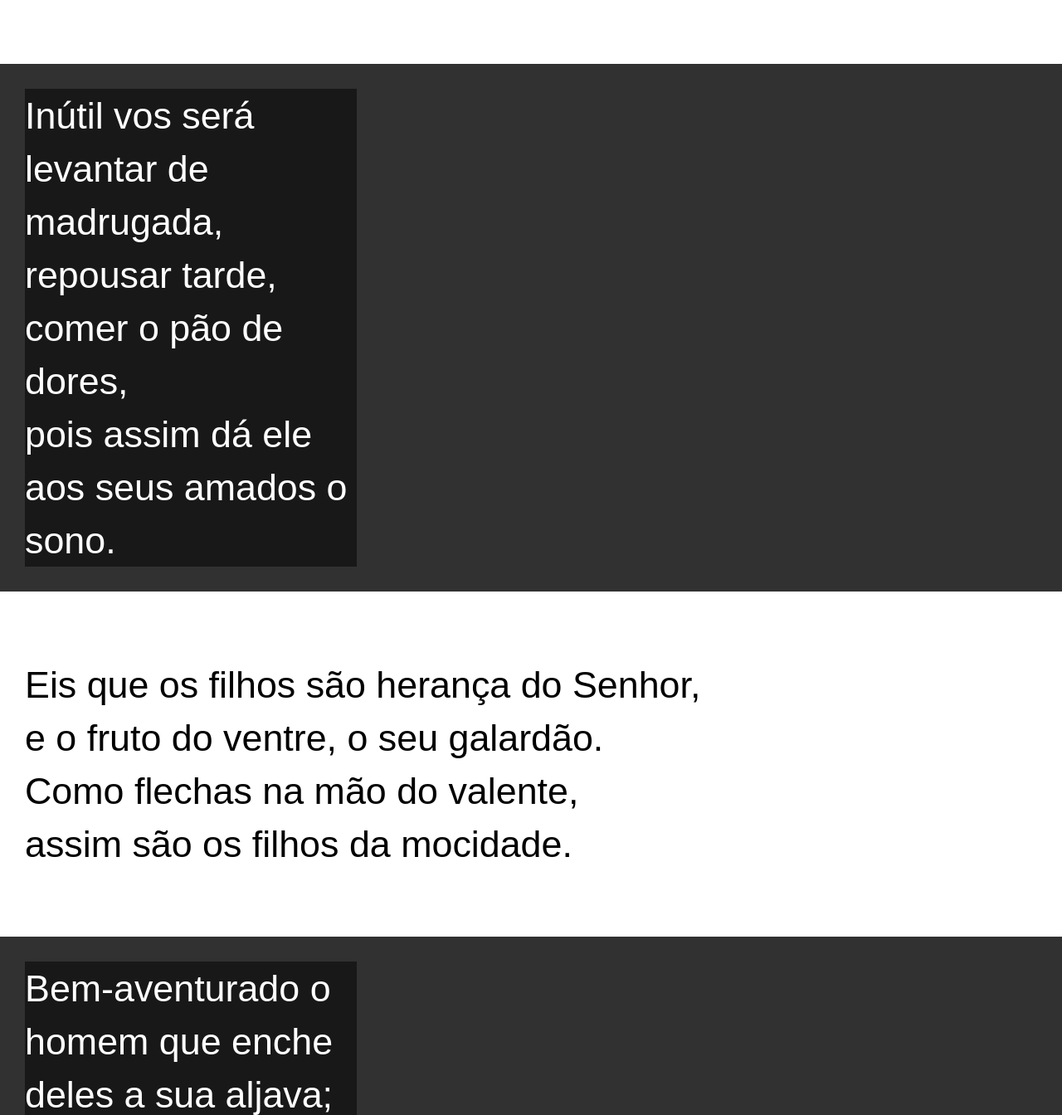
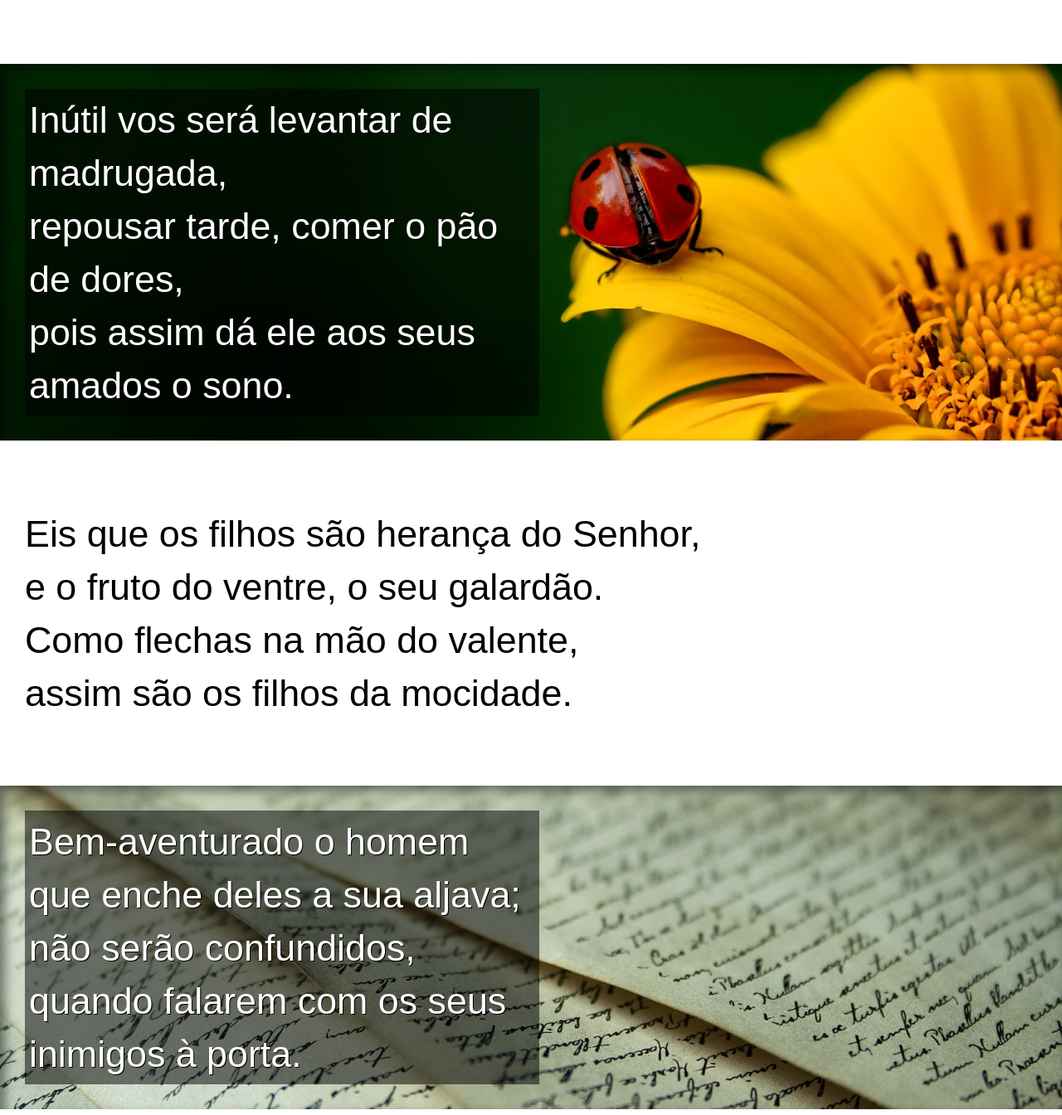
Before and after one commit to Vangl-dev/Cordel-site, a plain HTML site: page index.html in a window 1280 px wide. Shown: the part 542-1886 px from the top of the page at 83% size. Drawn offline with Linux system fonts and the light colour scheme; a web font is replaced by a local one.

Commit message:
imagem de fundo efeito paralaxe

```diff
--- a/index.html
+++ b/index.html
@@ -15,7 +15,7 @@
     <section class="normal">
         <p>Se o Senhor não edificar a casa, <br>em vão trabalham os que edificam;<br> se o Senhor não guardar a cidade, em vão vigia a sentinela.<br></p>
     </section>
-    <section class="imagem">
+    <section class="imagem" id="img01">
         <p>Inútil vos será levantar de madrugada,<br> repousar tarde, comer o pão de dores, <br>pois assim dá ele aos seus amados o sono.<br></p>
         </section>
         <section class="normal">
@@ -23,7 +23,7 @@
             <p>Como flechas na mão do valente,<br> assim são os filhos da mocidade.<br></p>
 
     </section>
-    <section class="imagem">
+    <section class="imagem" id="img02">
         <p>Bem-aventurado o homem que enche deles a sua aljava;<br> não serão confundidos, <br>quando falarem com os seus inimigos à porta.<br></p>
     </section>
     <section class="normal">
--- a/style.css
+++ b/style.css
@@ -71,13 +71,30 @@ section.imagem {
     color: white;
 
     padding: 30px;
+    box-shadow: inset 6px 6px 13px 0px rgba(0, 0, 0, 0.479);
+    background-attachment: fixed;
 
 
 }
 
 section.imagem > p {
-    width: 400px;
+    width: 50%;
     background-color: rgba(0, 0, 0, 0.514);
+    text-shadow: 1px 1px 0px black;
+    padding: 5px;
+    display: inline-block
+}
+
+section#img01 {
+    background-image: url(imagens/background001.jpg);
+    background-position: right center;
+    background-size: cover;
+}
+
+section#img02 {
+    background-image: url(imagens/background002.jpg);
+    background-position: right center;
+    background-size: cover;
 }
 
 a, footer a {
```
